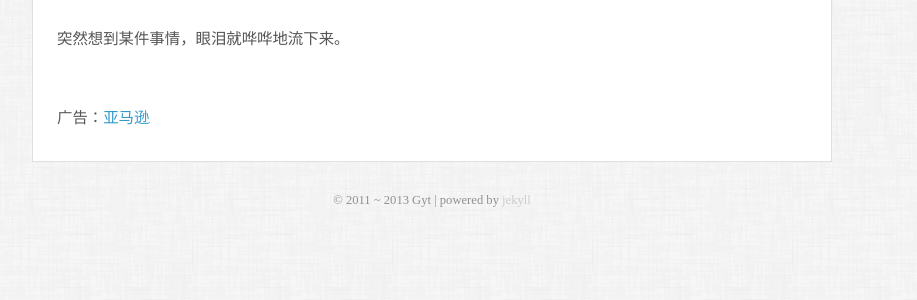
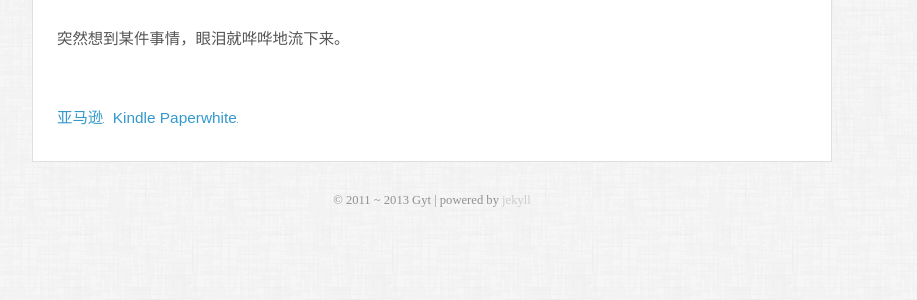
Before and after one commit to gyteng/gyteng.github.com, a Jekyll site: the page built from _posts/2013-06-16-Rai.markdown, in a window 1280 px wide. Shown: the part 175-475 px from the top of the page, without its empty margins (208-1125 px from the left). Built offline with Jekyll 4.4.1, drawn with Linux system fonts in a browser that asks for light colours; some web fonts are replaced; Markdown is read by kramdown in place of the engine named in the settings; comment, search, counter and statistics services are not loaded; grey boxes are pictures that could not be loaded.

Commit message:
From Amazon EC2

```diff
--- a/_includes/advertising.md
+++ b/_includes/advertising.md
@@ -1,4 +1,5 @@
 <section class="ad">
 	<div id="ad"></div>
-	<p>广告：<a target="_blank" href="http://www.amazon.cn/?_encoding=UTF8&camp=536&creative=3200&linkCode=ur2&tag=gyteng-23">亚马逊</a><img src="http://ir-cn.amazon-adsystem.com/e/ir?t=gyteng-23&l=ur2&o=28" width="1" height="1" border="0" alt="" style="border:none !important; margin:0px !important;" /></p>
+	<p><a target="_blank" href="http://www.amazon.cn/?_encoding=UTF8&camp=536&creative=3200&linkCode=ur2&tag=gyteng-23">亚马逊</a><img src="http://ir-cn.amazon-adsystem.com/e/ir?t=gyteng-23&l=ur2&o=28" width="1" height="1" border="0" alt="" style="border:none !important; margin:0px !important;" />&nbsp;
+	<a target="_blank" href="http://www.amazon.cn/gp/product/B007OZO03M/?ie=UTF8&camp=536&creative=3200&linkCode=ur2&tag=gyteng-23">Kindle Paperwhite</a><img src="http://ir-cn.amazon-adsystem.com/e/ir?t=gyteng-23&l=ur2&o=28" width="1" height="1" border="0" alt="" style="border:none !important; margin:0px !important;" /></p>
 </section>
```
